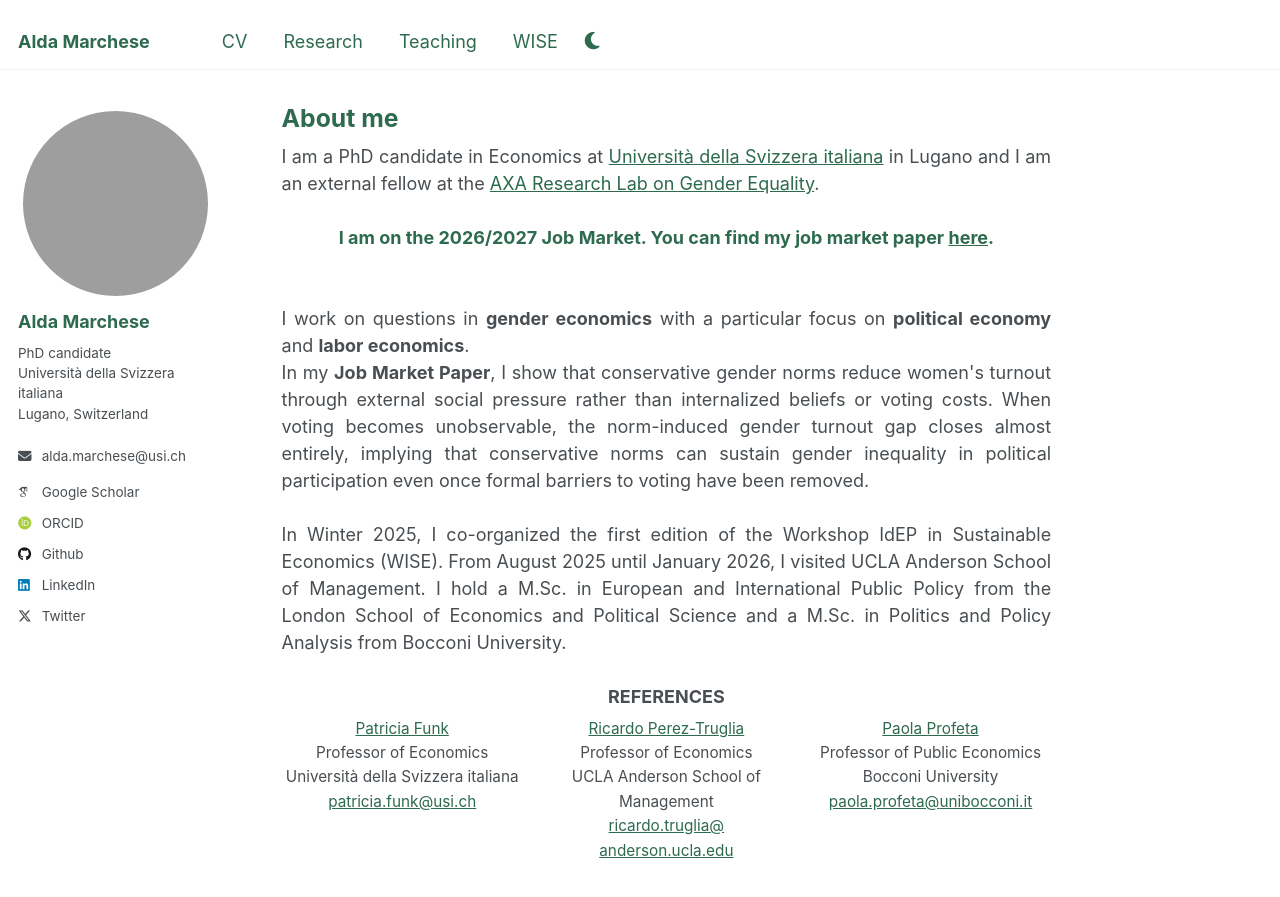
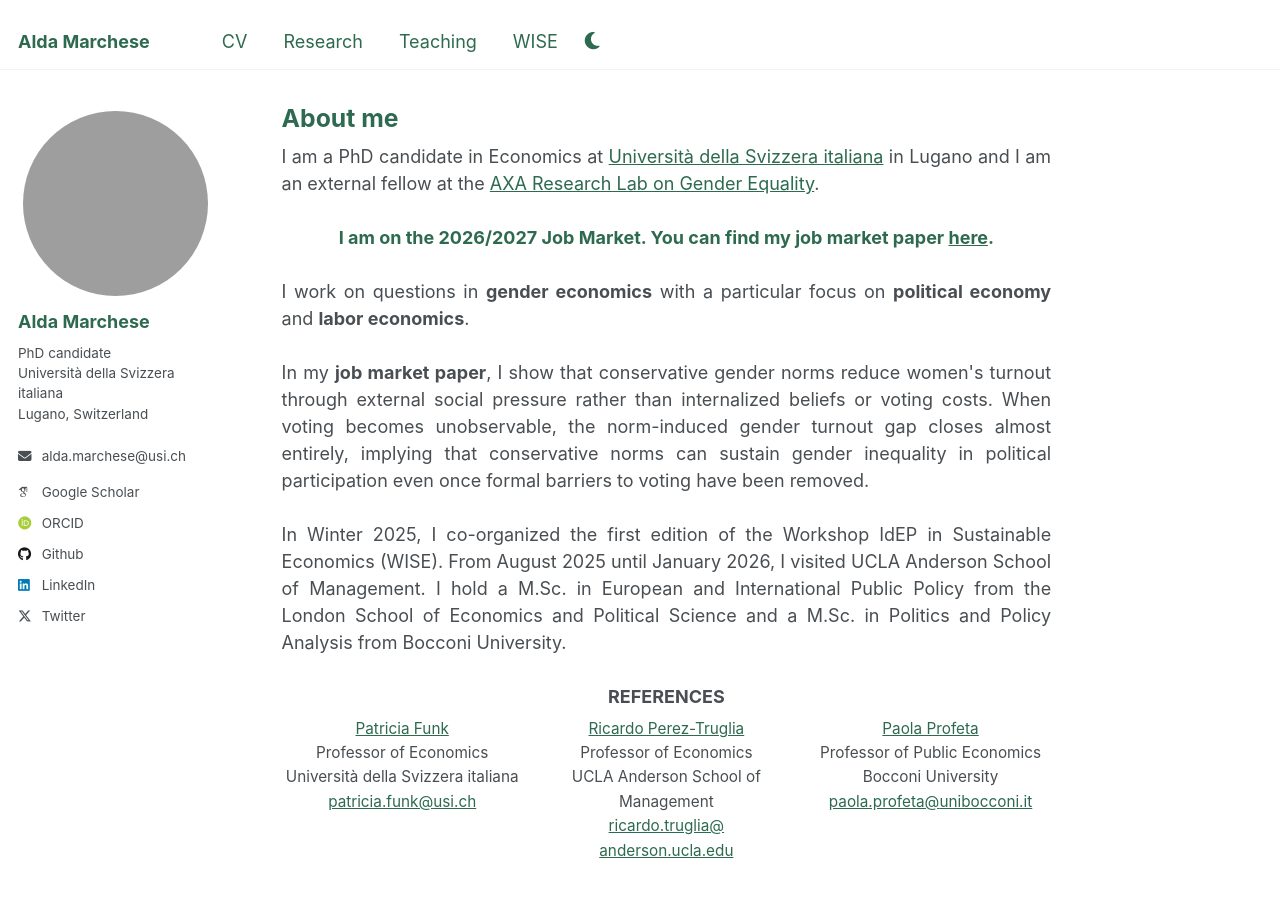
Before and after one commit to aldamarchese/aldamarchese.github.io, a Jekyll site: the page built from _pages/about.md, in a window 1280 px wide and 1088 px high. Shown: the top 897 px of the window. Built offline with Jekyll 4.4.1, drawn with Linux system fonts in a browser that asks for light colours; some web fonts are replaced.

Commit message:
Even out About page spacing and lowercase job market paper
Co-Authored-By: Claude Opus 5.5 <noreply@anthropic.com>

```diff
--- a/_pages/about.md
+++ b/_pages/about.md
@@ -11,12 +11,12 @@ I am a PhD candidate in Economics at <a href="https://idep.usi.ch">Università d
 <br><br>
 
 <span class="job-market">I am on the 2026/2027 Job Market. You can find my job market paper <a href="https://drive.google.com/file/d/1WX4mkovcd7JW__Gh--q4mSwBzFz0A1Tc/view">here</a>.</span>
+<br>
+
+I work on questions in <strong>gender economics</strong> with a particular focus on <strong>political economy</strong> and <strong>labor economics</strong>.
 <br><br>
 
-I work on questions in <strong>gender economics</strong> with a particular focus on <strong>political economy</strong> and <strong>labor economics</strong>.
-<br>
-
-In my <strong>Job Market Paper</strong>, I show that conservative gender norms reduce women's turnout through external social pressure rather than internalized beliefs or voting costs. When voting becomes unobservable, the norm-induced gender turnout gap closes almost entirely, implying that conservative norms can sustain gender inequality in political participation even once formal barriers to voting have been removed.
+In my <strong>job market paper</strong>, I show that conservative gender norms reduce women's turnout through external social pressure rather than internalized beliefs or voting costs. When voting becomes unobservable, the norm-induced gender turnout gap closes almost entirely, implying that conservative norms can sustain gender inequality in political participation even once formal barriers to voting have been removed.
 <br><br>
 
 In Winter 2025, I co-organized the first edition of the Workshop IdEP in Sustainable Economics (WISE). From August 2025 until January 2026, I visited UCLA Anderson School of Management. I hold a M.Sc. in European and International Public Policy from the London School of Economics and Political Science and a M.Sc. in Politics and Policy Analysis from Bocconi University.
```
